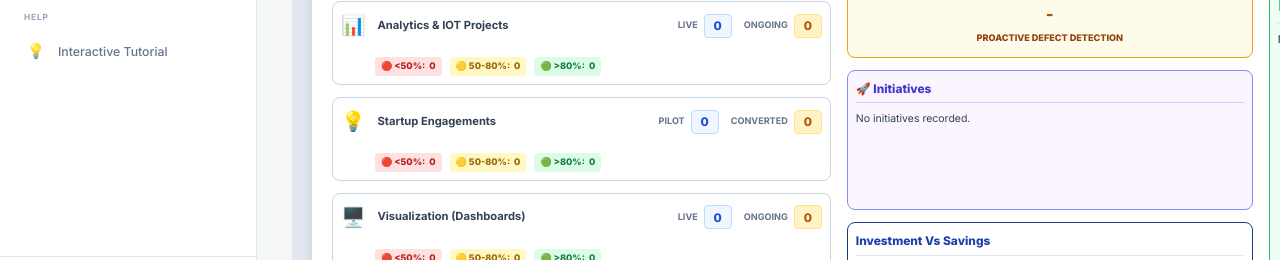
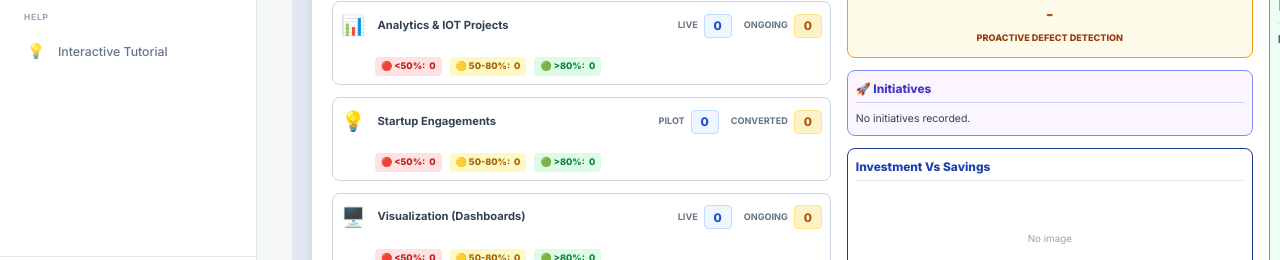
Before and after one commit to kar123tavya/PMO_MSIL, a React (Vite) app in the folder react-app/: page /healthcard in a window 1280 px wide. Shown: the part 434-694 px from the top of the page. Built offline with nearby package versions, Linux system fonts and the light colour scheme; no server answers; sample sign-in values are in the browser's storage.

Commit message:
UI: Fix excessively tall Initiatives box by removing flex stretch

```diff
--- a/react-app/src/pages/HealthCard.jsx
+++ b/react-app/src/pages/HealthCard.jsx
@@ -301,10 +301,10 @@ export default function HealthCard() {
                       <div style={{ fontSize: '0.65rem', fontWeight: 800, color: '#92400e', textTransform: 'uppercase', marginTop: 4 }}>Proactive Defect Detection</div>
                     </div>
 
-                    <div style={{ ...boxStyle, flex: 1, borderColor: '#818cf8', background: '#faf5ff' }}>
+                    <div style={{ ...boxStyle, borderColor: '#818cf8', background: '#faf5ff' }}>
                       <div style={{ ...boxTitle, color: '#4338ca', borderColor: '#c7d2fe' }}>🚀 Initiatives</div>
                       {editMode ? (
-                        <textarea value={data.initiatives || ''} onChange={e=>handleChange('initiatives', e.target.value)} style={{ width: '100%', height: '70%', border: 'none', background: 'transparent', fontSize: '0.75rem', resize: 'none' }} placeholder="List initiatives..." />
+                        <textarea value={data.initiatives || ''} onChange={e=>handleChange('initiatives', e.target.value)} style={{ width: '100%', minHeight: 80, border: 'none', background: 'transparent', fontSize: '0.75rem', resize: 'vertical' }} placeholder="List initiatives..." />
                       ) : (
                         <div style={{ fontSize: '0.75rem', whiteSpace: 'pre-wrap', color: '#334155', lineHeight: 1.5 }}>{data.initiatives || 'No initiatives recorded.'}</div>
                       )}
```
